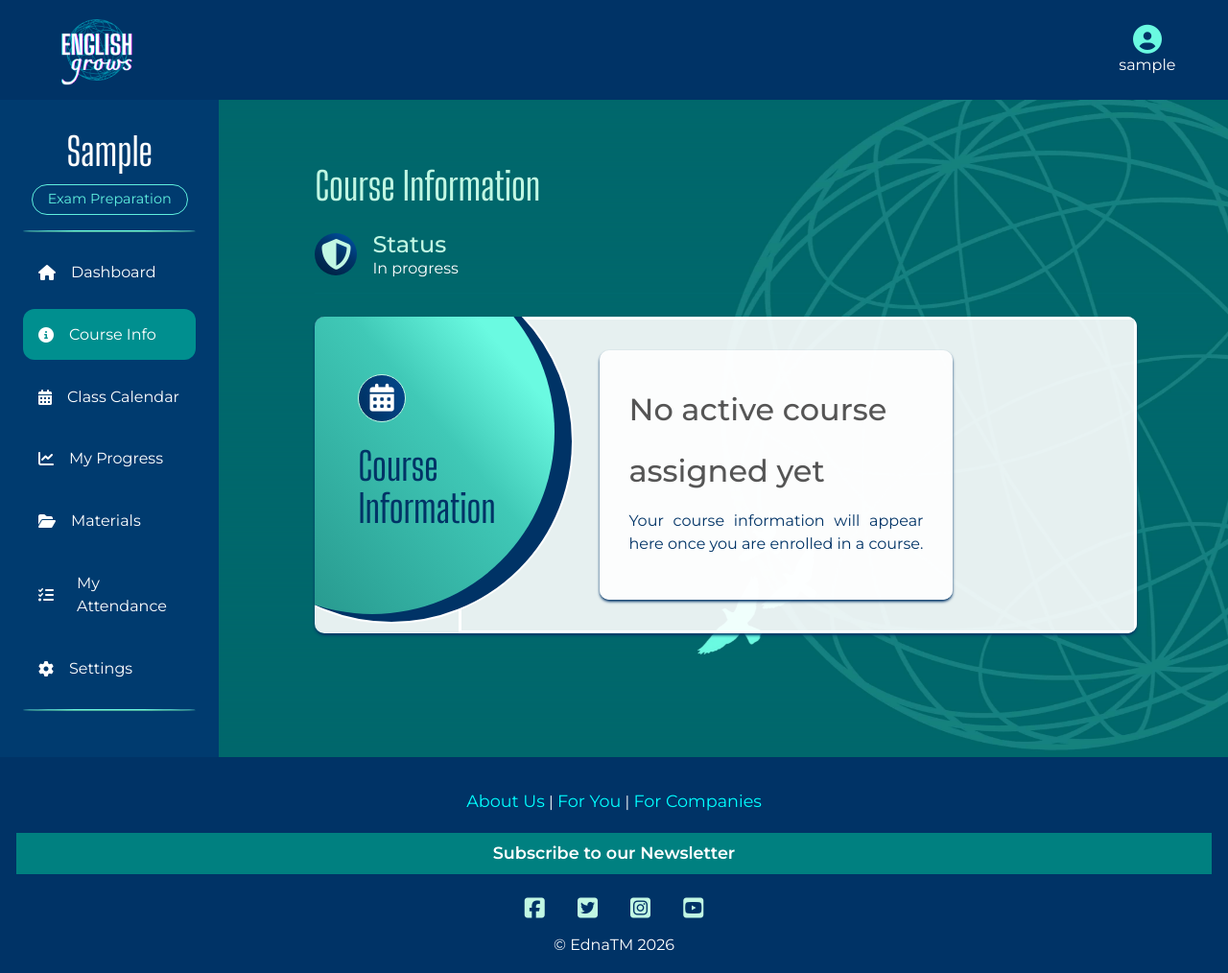
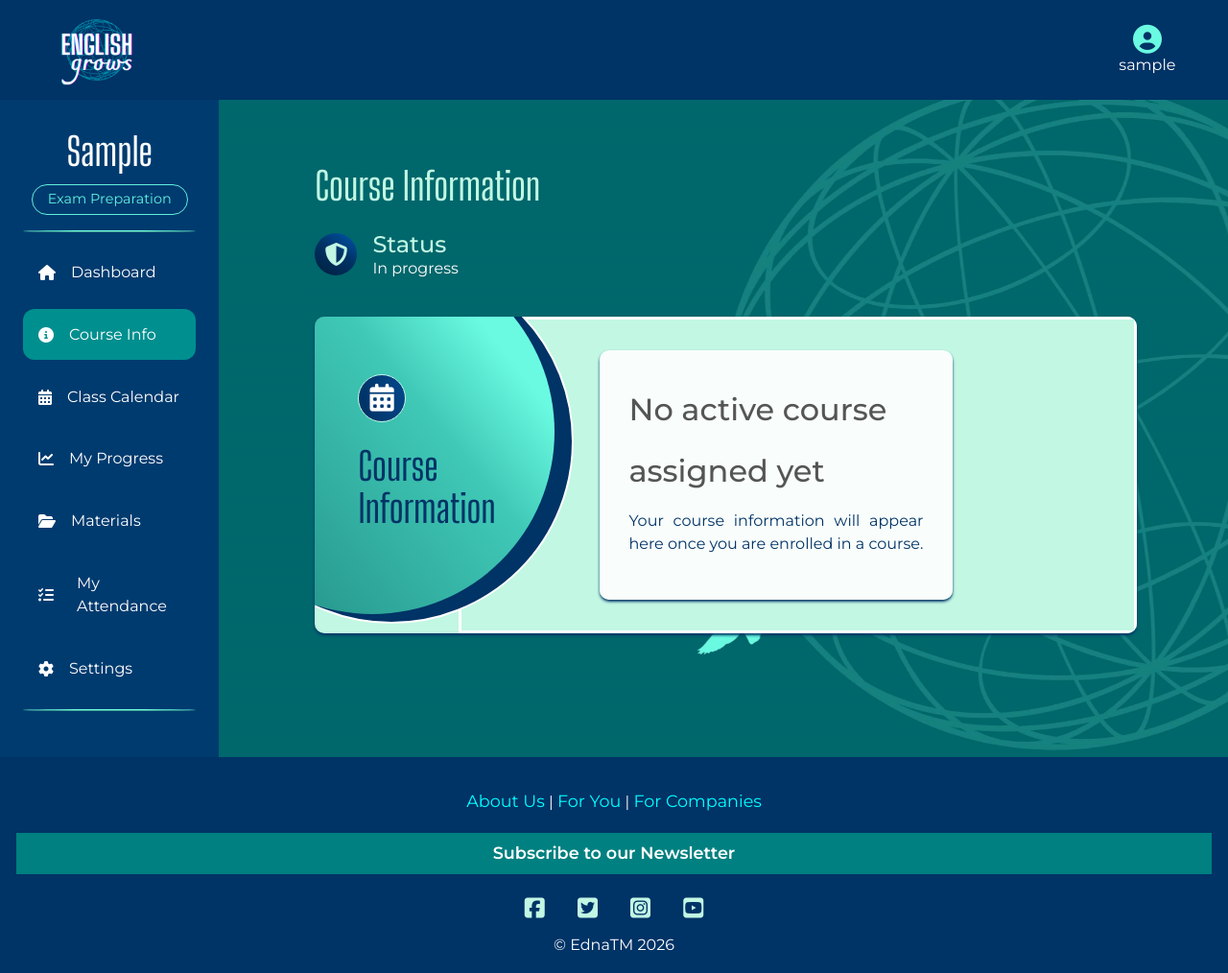
Before and after one commit to Ethra8/english-grows-new, a Django app: page /profiles/my_course/ in a window 1280 px wide. Shown: the whole page at 96% size. Run offline with Django 5.2, Linux system fonts and the light colour scheme; the visitor is signed in with stand-in values (Sample User, id 1); data comes from the database, SQL or seed files in the repository; data that the repository does not hold is empty; some libraries are stand-ins or nearby versions; some web fonts are replaced.

Commit message:
UI style profile

```diff
--- a/profiles/static/profiles/css/profiles.css
+++ b/profiles/static/profiles/css/profiles.css
@@ -238,7 +238,7 @@
     border-radius: 10px;
     box-shadow: 0 2px 3px 0 #003366;
     min-width: 340px;
-    background: rgba(255, 255, 255, 0.9);
+    background: #c1f7e3;
 }
 
 .my-course .course-card strong {
@@ -257,15 +257,9 @@
     color: antiquewhite;
 }
 
-/* .my-course header .course-info-item {
-    background-color: #008f8f;
-    border-radius: 50px;
-    width: 300px;
-} */
-
 .my-course header .course-info-item .fa-solid {
     color: #c1f7e3;
-    font-size: 2rem;
+    font-size: 1.5rem;
 }
 
 .my-course header .course-info-text strong {
--- a/profiles/templates/profiles/includes/shared/sidebar.html
+++ b/profiles/templates/profiles/includes/shared/sidebar.html
@@ -15,7 +15,7 @@
             <p class="text-center mt-4"><i class="fa-solid fa-user-tie mr-2 mr-2"></i><strong></strong> {{ request.user.profile.get_role_display }}</p>
         {% endif %}
         {% if active_enrollment %}
-            <p class="eg-font text-center mt-3"> {{ active_enrollment.course.course_type.name }}</p>
+            <p class="eg-font text-center mt-4"> {{ active_enrollment.course.course_type.name }}</p>
         {% endif %}
     </div>
     <hr>
```
